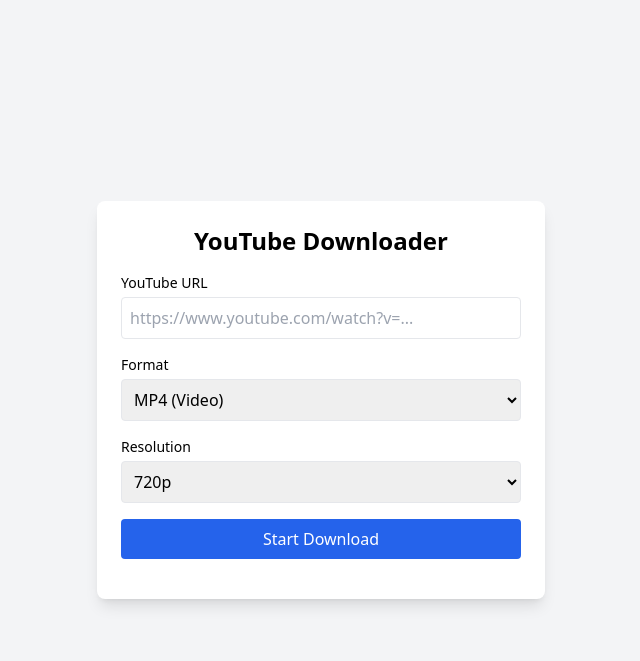
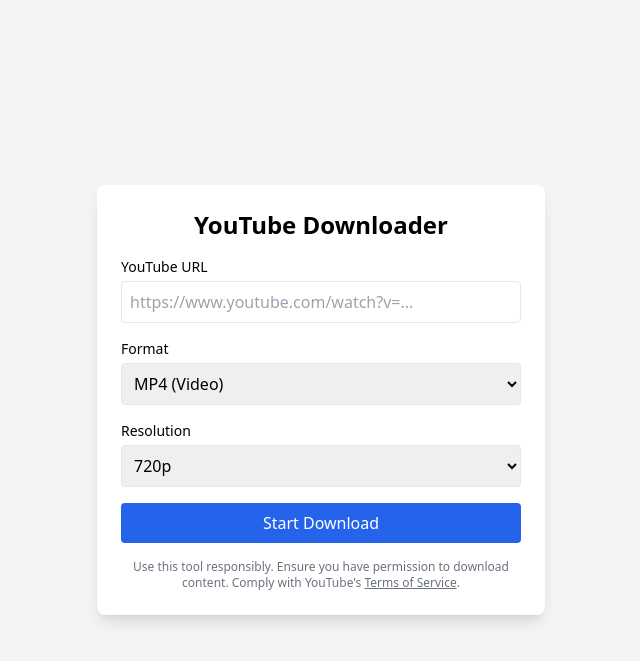
Before and after one commit to VempatiAkhila6/YoutubeDownloaderr, a Flask app: page / in a window 1280 px wide. Shown: the top 661 px of the page, without its empty margins (319-959 px from the left). Run offline with Flask 3, Linux system fonts and the light colour scheme; some libraries are stand-ins or nearby versions.

Commit message:
Update index.html

```diff
--- a/templates/index.html
+++ b/templates/index.html
@@ -52,6 +52,9 @@
             <p id="progress-text" class="text-sm text-center mt-1">0%</p>
         </div>
         <p id="status" class="text-sm text-center mt-4 fade-in" role="alert"></p>
+        <p class="text-xs text-gray-500 mt-4 text-center">
+            Use this tool responsibly. Ensure you have permission to download content. Comply with YouTube's <a href="https://www.youtube.com/t/terms" class="underline" target="_blank">Terms of Service</a>.
+        </p>
     </div>
 
     <script>
```
